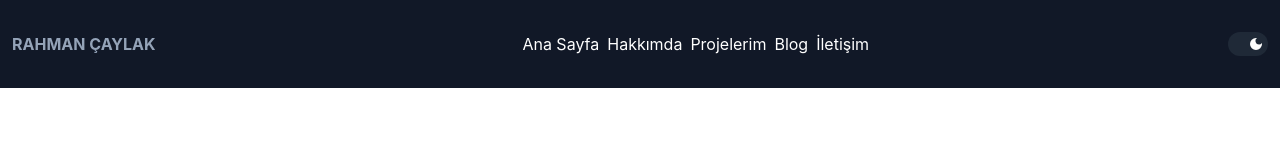
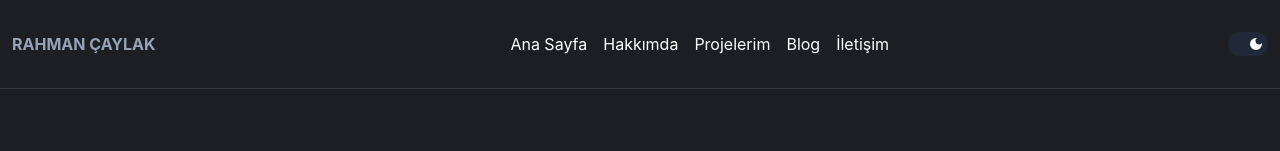
Before and after one commit to rahmancaylak/react-my-portfolio, a React (Create React App) app: page / in a window 1280 px wide. Shown: the top 151 px of the page. Built offline with nearby package versions, Linux system fonts and the light colour scheme.

Commit message:
custom color added, image added, title edited

```diff
--- a/public/index.html
+++ b/public/index.html
@@ -24,20 +24,10 @@
       work correctly both with client-side routing and a non-root public URL.
       Learn how to configure a non-root public URL by running `npm run build`.
     -->
-    <title>React App</title>
+    <title>Rahman Çaylak / Jr. Frontend Developer</title>
   </head>
   <body>
     <noscript>You need to enable JavaScript to run this app.</noscript>
-    <div id="root"></div>
-    <!--
-      This HTML file is a template.
-      If you open it directly in the browser, you will see an empty page.
-
-      You can add webfonts, meta tags, or analytics to this file.
-      The build step will place the bundled scripts into the <body> tag.
-
-      To begin the development, run `npm start` or `yarn start`.
-      To create a production bundle, use `npm run build` or `yarn build`.
-    -->
+    <main id="root"></main>
   </body>
 </html>
--- /dev/null
+++ b/src/components/About/index.js
@@ -0,0 +1,7 @@
+import React from 'react';
+
+function About() {
+  return <div className='bg-slate-900 h-44'>About</div>;
+}
+
+export default About;
--- a/src/styles/Header/DarkMode.js
+++ b/src/styles/Header/DarkMode.js
@@ -1,5 +1,4 @@
 import tw from 'tailwind-styled-components';
-import { MdDarkMode } from 'react-icons/md';
 
 export const Label = tw.label`
 items-center
--- a/src/styles/Header/Navbar.js
+++ b/src/styles/Header/Navbar.js
@@ -13,7 +13,7 @@ sm:hidden
 export const Li = tw.li`
 sm:block
 md:inline
-ml-2
+ml-4
 `;
 
 export const A = tw.a`
--- a/src/styles/Header/index.js
+++ b/src/styles/Header/index.js
@@ -5,12 +5,12 @@ flex
 lg:flex-row
 md:justify-between
 border-b
-border-white
+border-customBorderColor
 sm:flex-col
 h-full
 px-4
 items-center
 text-white
-bg-gray-900
+bg-customPrimary
 p-3
 `;
--- a/tailwind.config.js
+++ b/tailwind.config.js
@@ -1,5 +1,6 @@
 module.exports = {
   content: ['./src/**/*.{js,jsx,ts,tsx}'],
+  darkMode: 'class',
   theme: {
     screens: {
       sm: [{ min: '100px', max: '805px' }],
@@ -13,7 +14,13 @@ module.exports = {
       lg: '1100px',
       xl: '1400px',
     },
-    extend: {},
+    extend: {
+      colors: {
+        customPrimary: '#1d1e24',
+        customSecondary: '#23262b',
+        customBorderColor: '#33363D',
+      },
+    },
   },
   plugins: [],
 };
```
Also changed, not shown: src/assets/Img/rahmancaylak.jpg (added).
